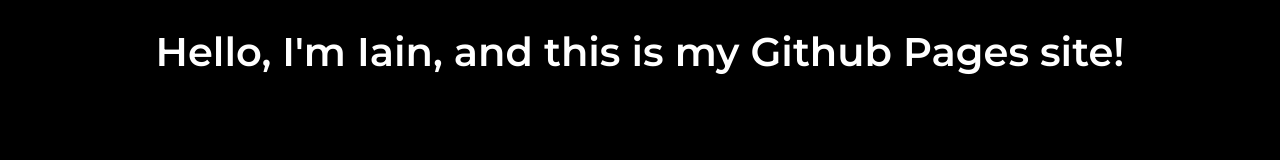
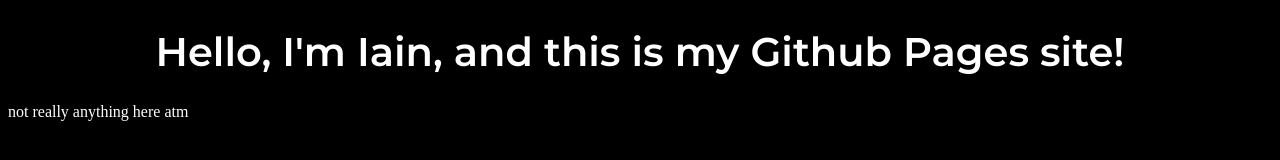
Before and after one commit to 2CM/2CM.github.io, a plain HTML site: page index.html in a window 1280 px wide. Drawn offline with Linux system fonts and the light colour scheme.

Commit message:
Update index.html

```diff
--- a/index.html
+++ b/index.html
@@ -12,5 +12,6 @@
 </head>
 <body>
     <h1 id="title">Hello, I'm Iain, and this is my Github Pages site!</h1>
+    <p>not really anything here atm</p>
 </body>
 </html>
```
